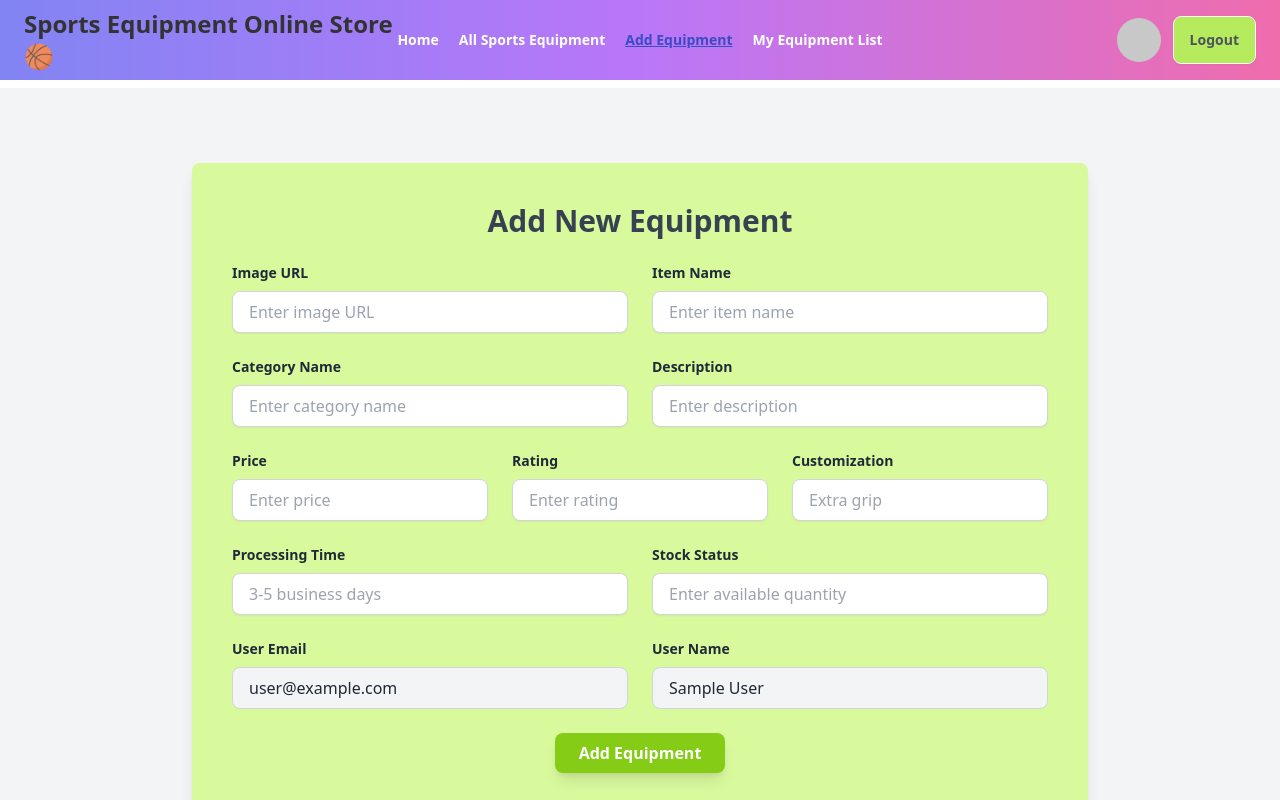
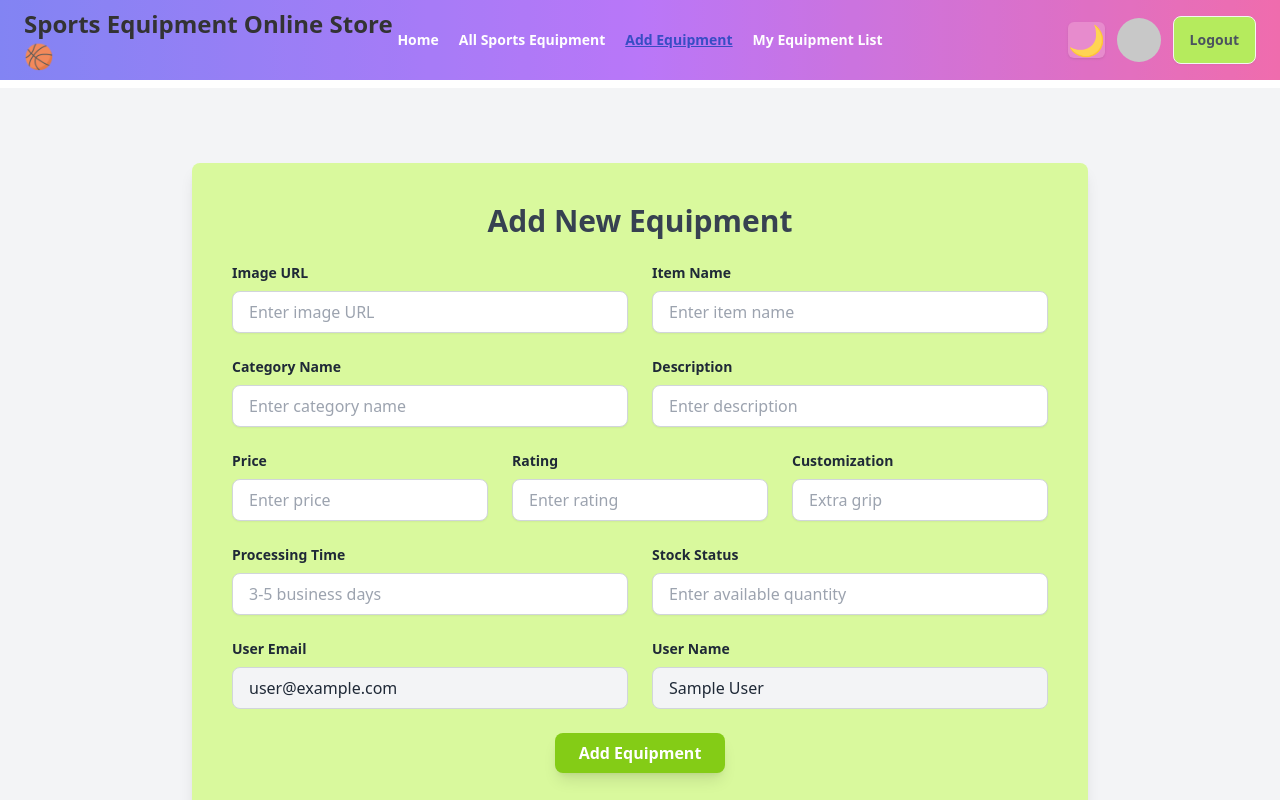
Before and after one commit to tonmoy-sutradhar/Sports-equpment-website-Client-, a React (Vite) app: page /addEquipment in a window 1280 px wide. Shown: the top 800 px of the page. Built offline with nearby package versions, Linux system fonts and the light colour scheme; no server answers; sample sign-in values are in the browser's storage.

Commit message:
Dark theme and light theme added done..............Hurrayyyyyyyyyy

```diff
--- a/src/Components/Header.jsx
+++ b/src/Components/Header.jsx
@@ -3,16 +3,12 @@ import { AuthContext } from "../Provider/AuthProvider";
 import { useContext } from "react";
 import { Fade } from "react-awesome-reveal";
 import { Tooltip } from "react-tooltip";
+import { ThemeContext } from "../Provider/ThemeProvider";
 
 const Header = () => {
   const { user, logOut } = useContext(AuthContext);
-  // logOut(auth)
-  //   .then(() => {
-  //     console.log("user logout");
-  //   })
-  //   .catch((err) => {
-  //     console.log("error in logout");
-  //   });
+  const { toggleTheme, theme } = useContext(ThemeContext);
+
   return (
     <Fade triggerOnce="true">
       <div className="navbar bg-gradient-to-r from-indigo-500 via-purple-500 to-pink-500 opacity-80 text-white px-6 ">
@@ -42,8 +38,6 @@ const Header = () => {
               <NavLink to="/allSportsEquipment">All Sports Equipment</NavLink>
               <NavLink to="/addEquipment">Add Equipment</NavLink>
               <NavLink to="/myEquipmentList">My Equipment List</NavLink>
-              {/* <NavLink to="/login">Login</NavLink>
-            <NavLink to="/register">Register</NavLink> */}
             </ul>
           </div>
           <div className="flex items-center gap-2">
@@ -64,17 +58,19 @@ const Header = () => {
             <NavLink to="/allSportsEquipment">All Sports Equipment</NavLink>
             <NavLink to="/addEquipment">Add Equipment</NavLink>
             <NavLink to="/myEquipmentList">My Equipment List</NavLink>
-            {/* <NavLink to="/login">Login</NavLink>
-          <NavLink to="/register">Register</NavLink> */}
-            {/* <a
-              data-tooltip-id="my-tooltip"
-              data-tooltip-content="Hello to you too!"
-            >
-              data
-            </a> */}
           </ul>
         </div>
         <div className="navbar-end">
+          <button
+            title="Change theme"
+            onClick={toggleTheme}
+            className={` text-3xl mr-3 bg-[#e26fc1] font-bold transition duration-300 rounded-md shadow ${
+              theme === "light" ? "text-black " : "text-white bg-gray-500 "
+            }`}
+          >
+            {theme === "light" ? "🌙" : "🌞"}
+          </button>
+
           {user && user?.email ? (
             <div className="flex justify-center items-center gap-3">
               <img
@@ -85,17 +81,7 @@ const Header = () => {
                 alt="Profile-photo"
               />
               <Tooltip id="my-tooltip" place="top" />
-              {/* <div>
-                <img
-                  data-tooltip-id="my-tooltip"
-                  data-tooltip-content={user?.displayName}
-                  className="w-11 rounded-full"
-                  src={user?.photoURL}
-                  alt="Profile-photo"
-                />
-                <Tooltip id="my-Tooltip"></Tooltip>
 
-              </div> */}
               <button onClick={logOut} className="btn bg-lime-400">
                 Logout
               </button>
@@ -110,8 +96,6 @@ const Header = () => {
               </NavLink>
             </div>
           )}
-
-          {/* <button className="btn bg-lime-400">Get Started</button> */}
         </div>
       </div>
     </Fade>
@@ -119,3 +103,16 @@ const Header = () => {
 };
 
 export default Header;
+{
+  /* <div>
+                <img
+                  data-tooltip-id="my-tooltip"
+                  data-tooltip-content={user?.displayName}
+                  className="w-11 rounded-full"
+                  src={user?.photoURL}
+                  alt="Profile-photo"
+                />
+                <Tooltip id="my-Tooltip"></Tooltip>
+
+              </div> */
+}
--- /dev/null
+++ b/src/Provider/ThemeProvider.jsx
@@ -0,0 +1,27 @@
+import { createContext, useEffect, useState } from "react";
+
+export const ThemeContext = createContext();
+
+const ThemeProvider = ({ children }) => {
+  const [theme, setTheme] = useState(localStorage.getItem("theme") || "light");
+
+  useEffect(() => {
+    document.documentElement.setAttribute("data-theme", theme);
+    localStorage.setItem("theme", theme);
+  }, [theme]);
+
+  const toggleTheme = () => {
+    setTheme((prevTheme) => (prevTheme === "light" ? "dark" : "light"));
+  };
+
+  const themeValue = {
+    theme,
+    toggleTheme,
+  };
+
+  return (
+    <ThemeContext.Provider value={themeValue}>{children}</ThemeContext.Provider>
+  );
+};
+
+export default ThemeProvider;
```
Also changed, not shown: src/main.jsx (+7 -4 lines).
